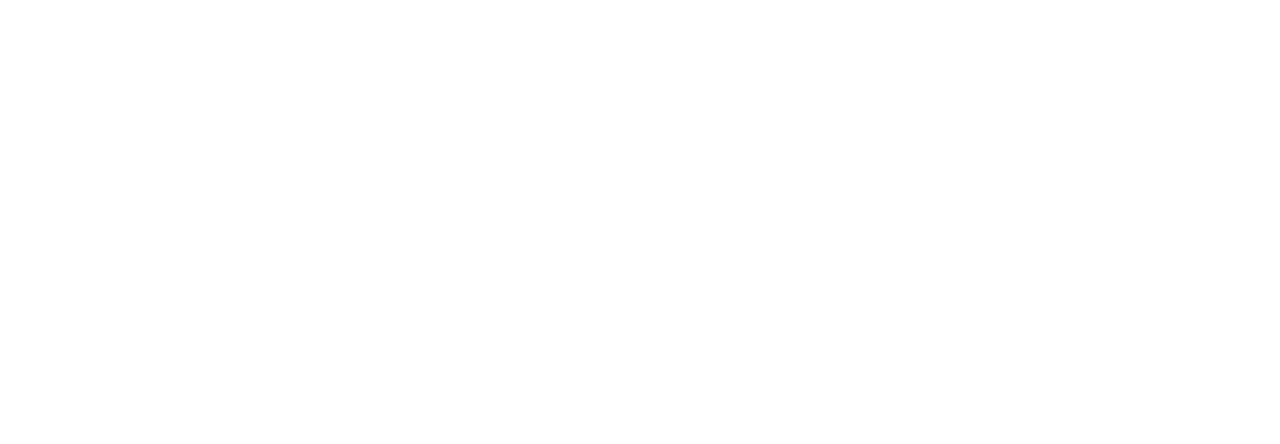
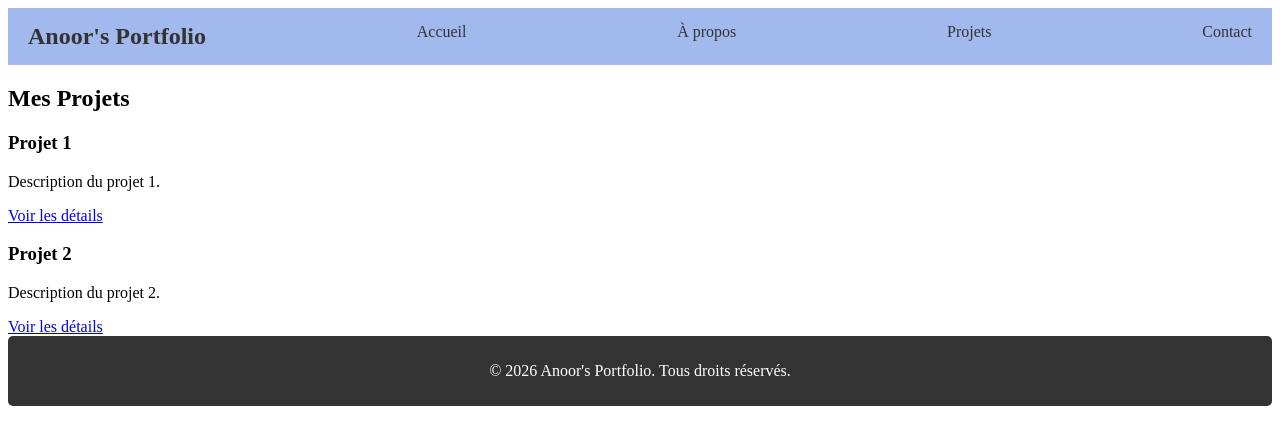
Before and after one commit to aliou9sow6/portfolio, a plain HTML site: page main_pages/list-project.html in a window 1280 px wide. Drawn offline with Linux system fonts and the light colour scheme.

Commit message:
called of the nav page and footer page on all pages and done the html and style pages of contact and apropos

```diff
--- a/main_pages/apropos.html
+++ b/main_pages/apropos.html
@@ -3,10 +3,28 @@
 <head>
     <meta charset="UTF-8">
     <meta name="viewport" content="width=device-width, initial-scale=1.0">
-    <title>Ajouter un projet</title>
-    <link rel="stylesheet" href="../style_pages/add-project.css">
+    <title>À propos</title>
+    <link rel="stylesheet" href="../style_pages/apropos.css">
 </head>
 <body>
+    <script>
+    // Charger la barre de navigation
+    fetch('../shared/nav.html')
+        .then(response => response.text())
+        .then(data => {
+            document.body.insertAdjacentHTML('afterbegin', data);
+        });
+    // Charger le pied de page
+    fetch('../shared/footer.html')
+        .then(response => response.text())
+        .then(data => {
+            document.body.insertAdjacentHTML('beforeend', data);
+        });
+
+    </script>
+    <div class="profile-picture">
+        <img src="../shared/img/profile.png" alt="Photo de profil">
+    </div>
     <h2>À propos de moi</h2>
     <p>Je suis un développeur passionné avec une expérience dans la création de sites web et d'applications. J'aime apprendre de nouvelles technologies et relever des défis techniques.</p>
 </body>
--- a/main_pages/list-project.html
+++ b/main_pages/list-project.html
@@ -0,0 +1,40 @@
+<!DOCTYPE html>
+<html lang="fr">
+<head>
+    <meta charset="UTF-8">
+    <meta name="viewport" content="width=device-width, initial-scale=1.0">
+    <title>Projets</title>
+    <link rel="stylesheet" href="../style_pages/projects.css">
+</head>
+<body>
+    <script>
+    // Charger la barre de navigation
+    fetch('../shared/nav.html')
+        .then(response => response.text())
+        .then(data => {
+            document.body.insertAdjacentHTML('afterbegin', data);
+        });
+    // Charger le pied de page
+    fetch('../shared/footer.html')
+        .then(response => response.text())
+        .then(data => {
+            document.body.insertAdjacentHTML('beforeend', data);
+        });
+
+    </script>
+
+    <h2>Mes Projets</h2>
+    <div class="projects-container">
+        <div class="project-card">
+            <h3>Projet 1</h3>
+            <p>Description du projet 1.</p>
+            <a href="../main_pages/detail-project.html">Voir les détails</a>
+        </div>
+        <div class="project-card">
+            <h3>Projet 2</h3>
+            <p>Description du projet 2.</p>
+            <a href="../main_pages/detail-project.html">Voir les détails</a>
+        </div>
+        <!-- Ajouter plus de projets ici -->
+    </div>
+</body>
--- a/shared/nav.html
+++ b/shared/nav.html
@@ -10,9 +10,9 @@
     <nav class="navigation">
         <div class="logo">Anoor's Portfolio</div>
         <a href="../index.html">Accueil</a>
-        <a href="../pages/about.html">À propos</a>
-        <a href="../pages/projects.html">Projets</a>
-        <a href="../pages/contact.html">Contact</a>
+        <a href="../main_pages/apropos.html">À propos</a>
+        <a href="../main_pages/list-project.html">Projets</a>
+        <a href="../main_pages/contact.html">Contact</a>
     </nav>
 </body>
 </html>
--- a/style_pages/apropos.css
+++ b/style_pages/apropos.css
@@ -0,0 +1,16 @@
+
+h2, p {
+    text-align: center;
+}
+
+.profile-picture {
+    display: flex;
+    justify-content: center;
+    margin: 20px;
+}
+
+.profile-picture img {
+    border-radius: 50px;
+    width: 80px;
+    height: 80px;
+}
--- a/style_pages/contact.css
+++ b/style_pages/contact.css
@@ -0,0 +1,3 @@
+h2, p {
+    text-align: center;
+}
```
Also changed, not shown: main_pages/contact.html (+28 -0 lines), main_pages/detail-project.html (+27 -0 lines), shared/img/profile.png (added), style_pages/footer.css (line endings or trailing spaces).
